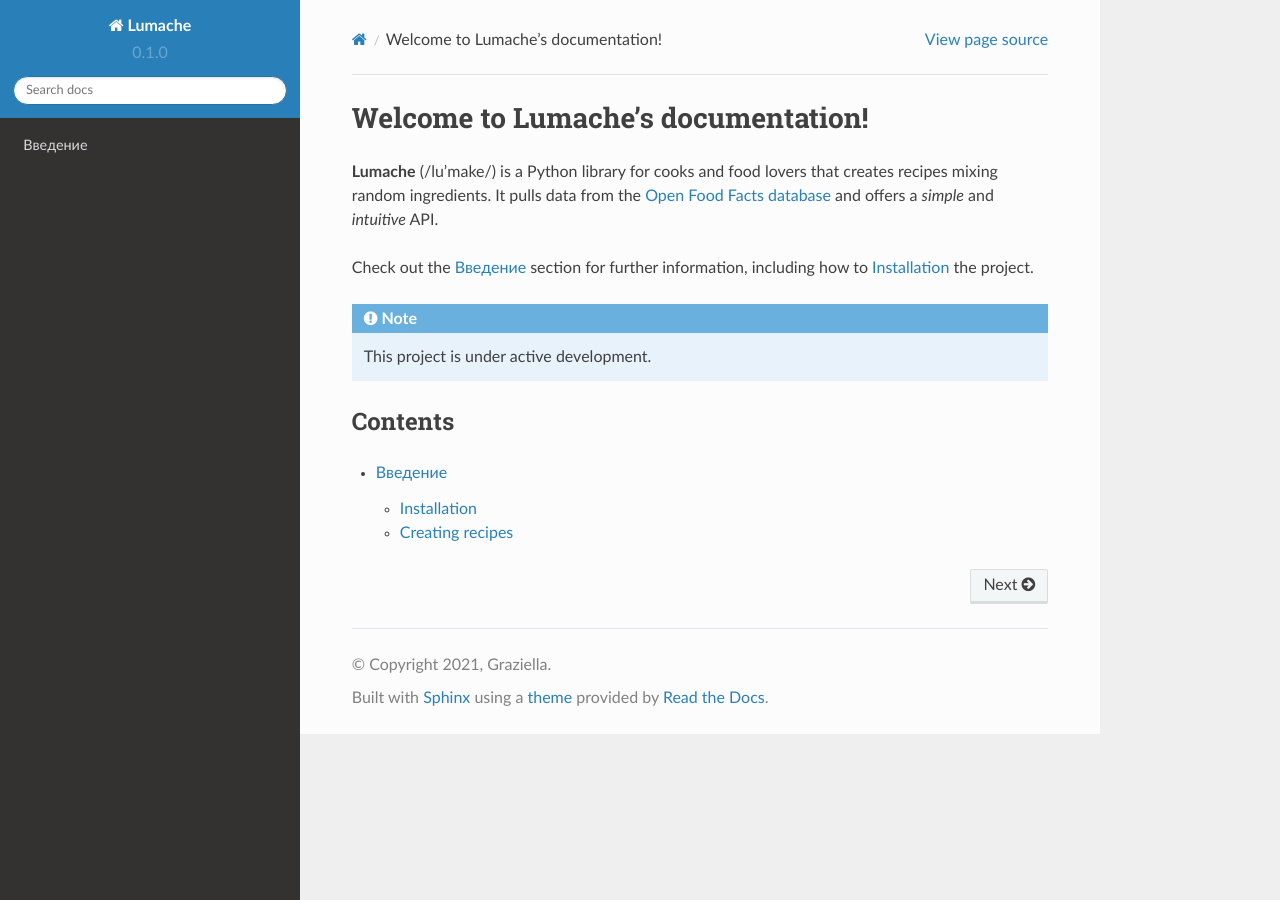
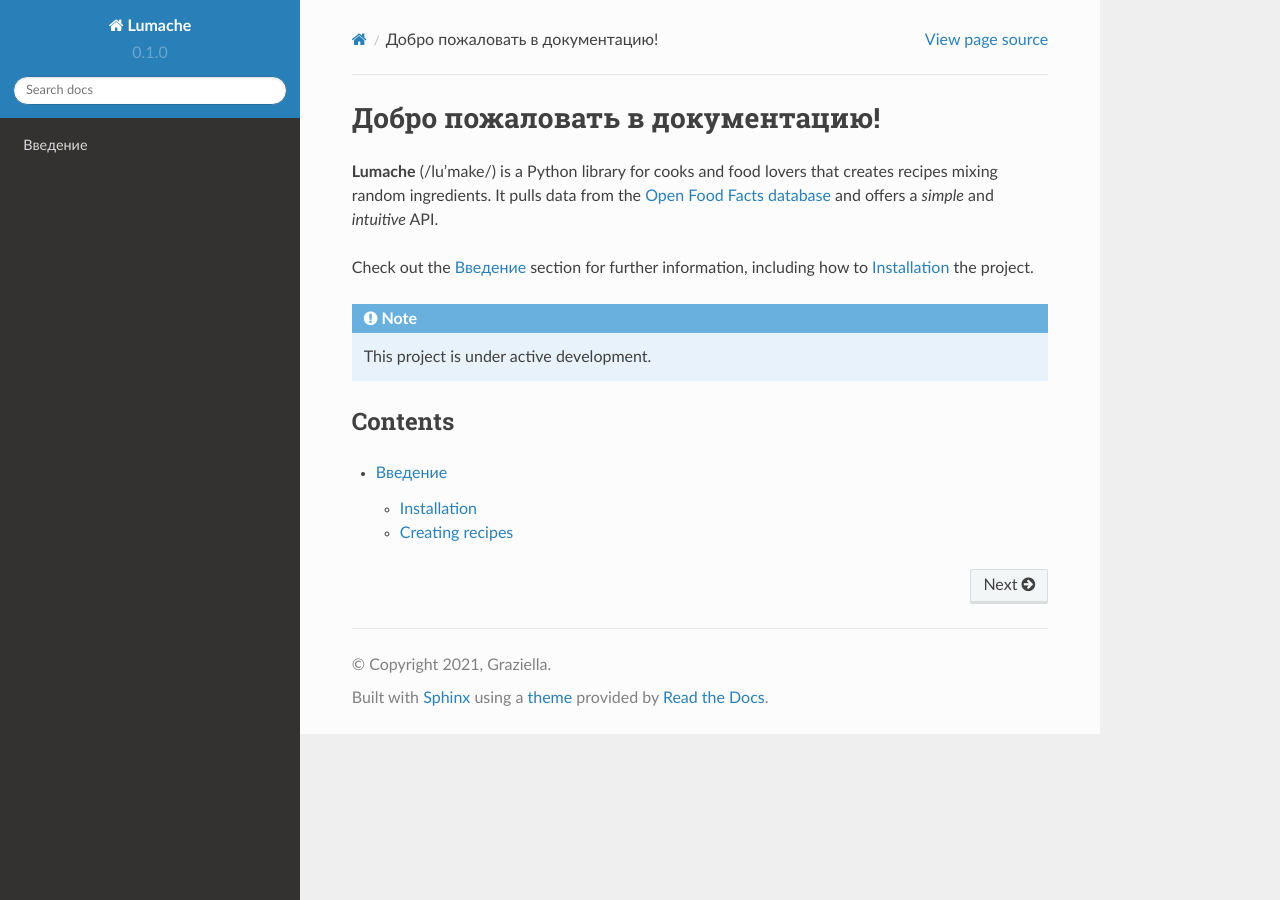
Before and after one commit to omikhaleva/test1, a Sphinx documentation site: the page built from docs/source/index.rst, in a window 1280 px wide. Built offline with Sphinx 7.4.7 and the Read the Docs theme 2.0.0, drawn with Linux system fonts in a browser that asks for light colours.

Commit message:
Update index.rst

```diff
--- a/docs/source/index.rst
+++ b/docs/source/index.rst
@@ -1,4 +1,4 @@
-Welcome to Lumache's documentation!
+Добро пожаловать в документацию!
 ===================================
 
 **Lumache** (/lu'make/) is a Python library for cooks and food lovers
```
